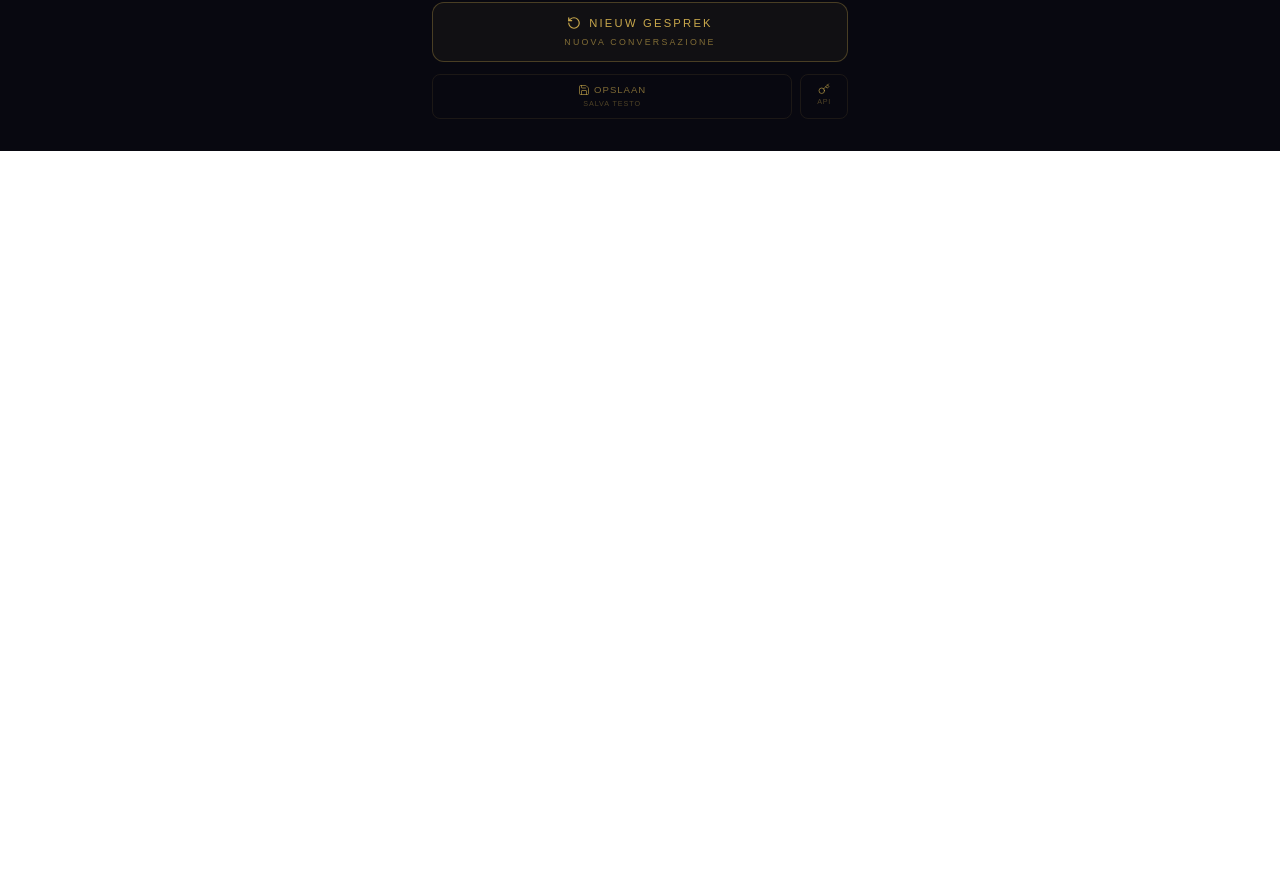
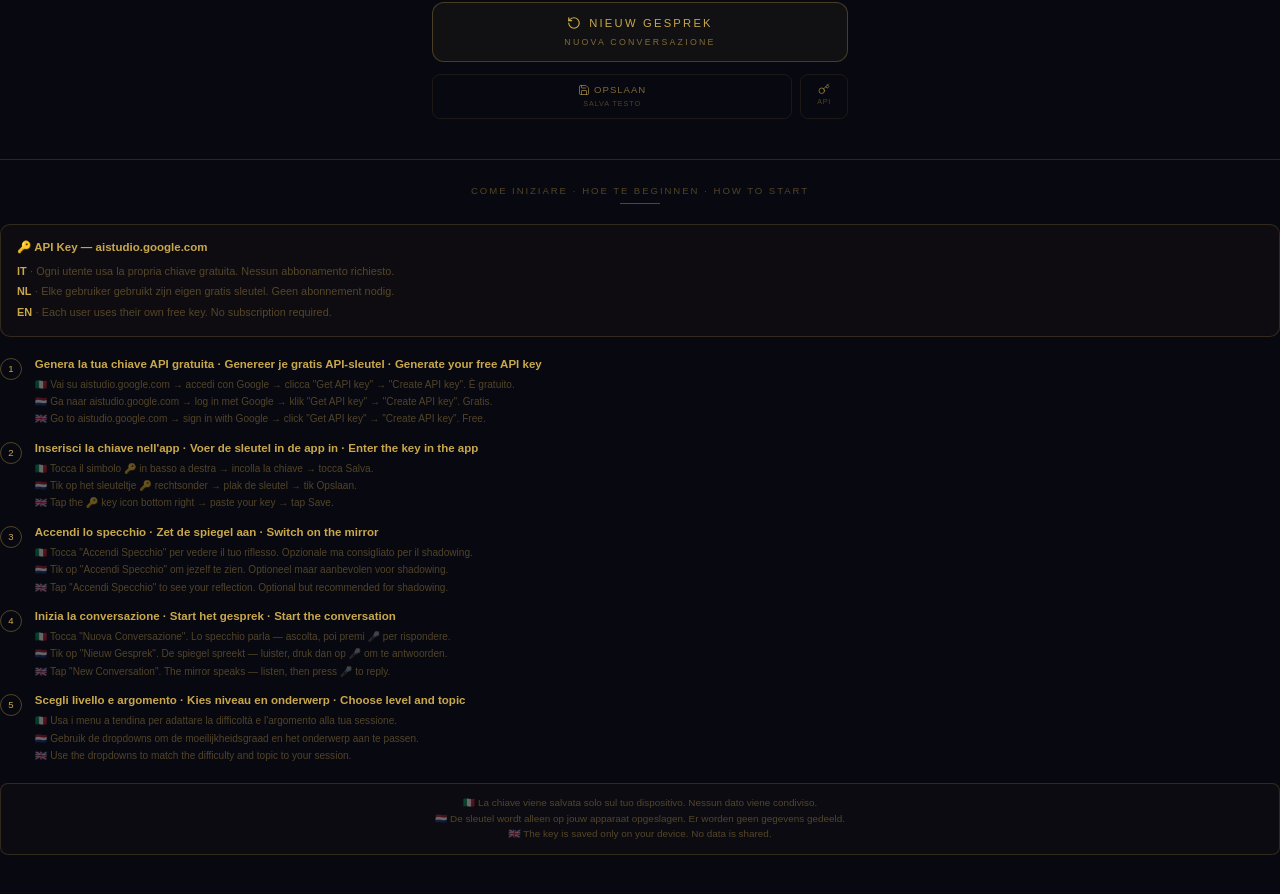
Before and after one commit to Jan-den-Hollander/Specchio-magico-shadowing-, a React (Vite) app: page / in a window 1280 px wide. Shown: the part 928-1822 px from the top of the page. Before the commit the page ends 1079 px from the top, so only its background shows below. Built offline with nearby package versions, Linux system fonts and the light colour scheme; no server answers.

Commit message:
Update App.tsx

```diff
--- a/src/App.tsx
+++ b/src/App.tsx
@@ -459,6 +459,7 @@
           </motion.div>
         )}
       </AnimatePresence>
+      <GuidaSection accentColor="#c9a84c" />
     </div>
   );
 }
```
